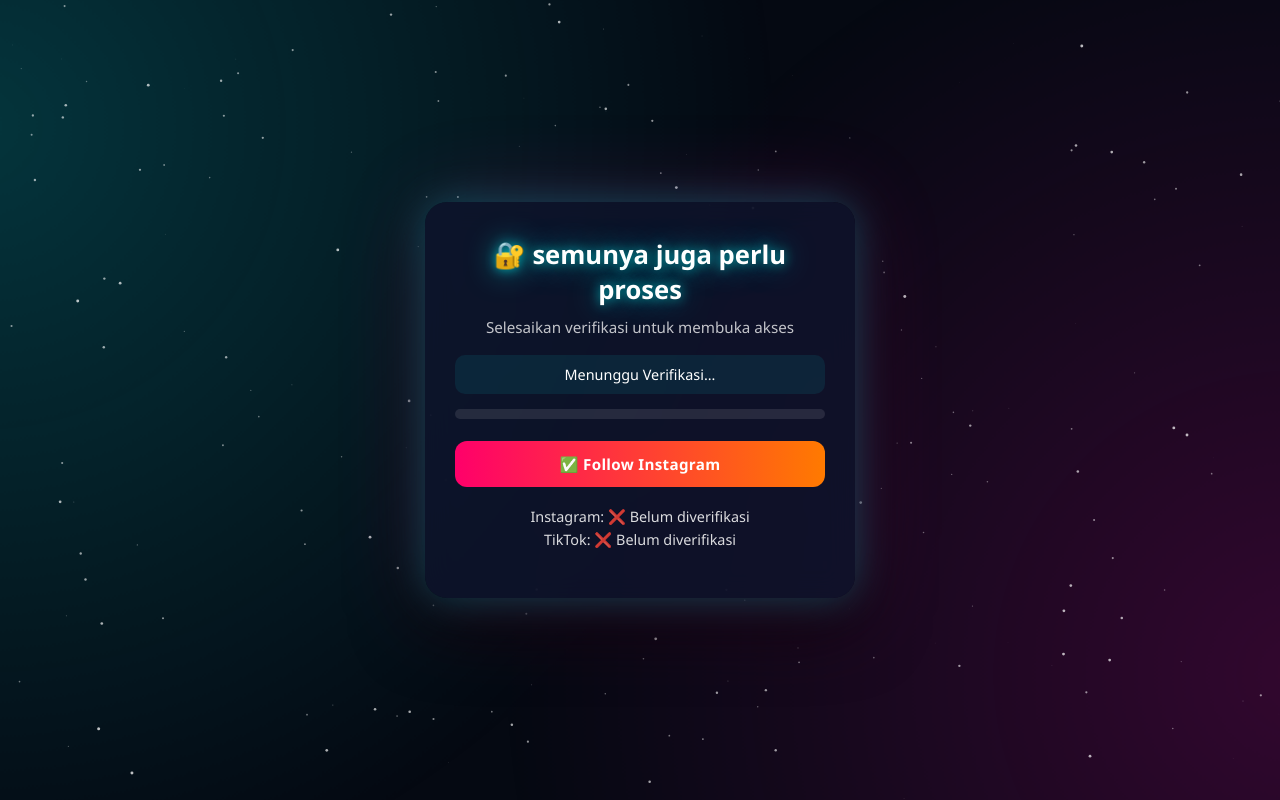
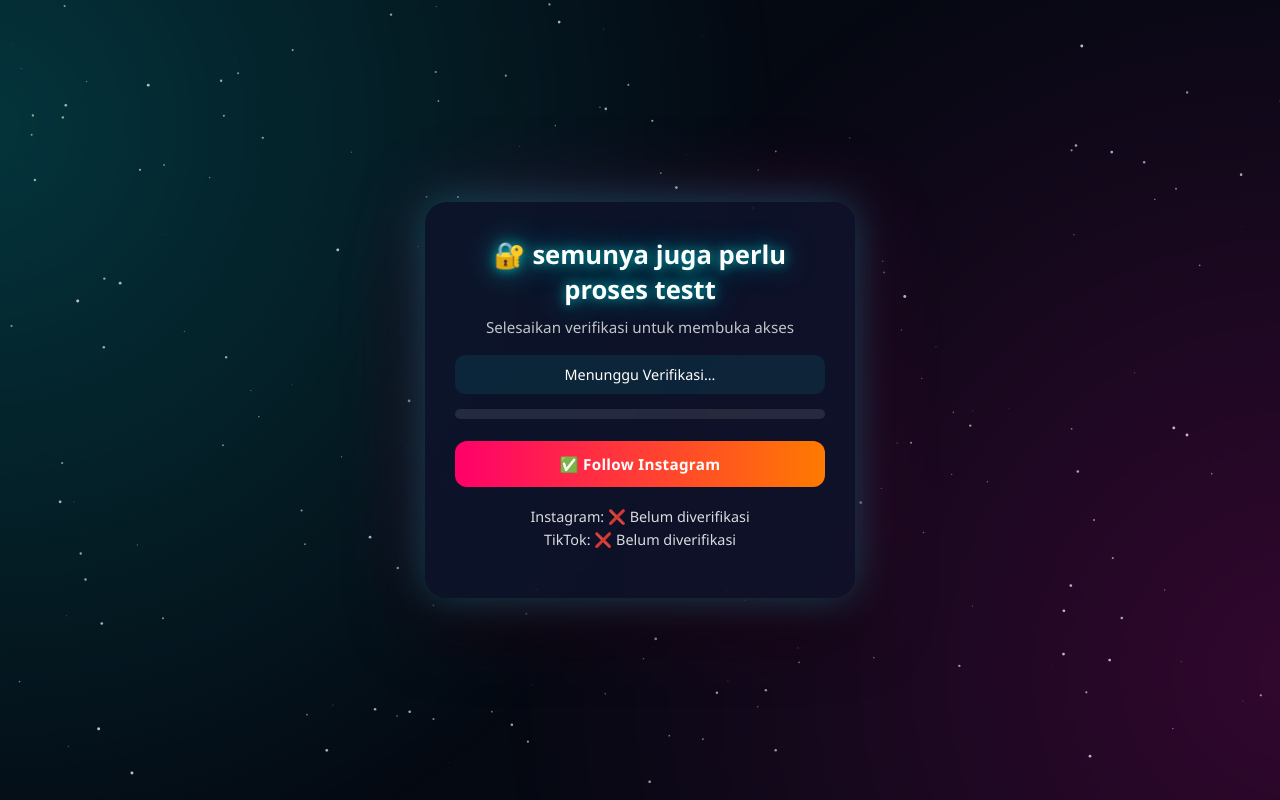
Before and after one commit to dka1731/final, a plain HTML site: page index.html in a window 1280 px wide. Drawn offline with Linux system fonts and the light colour scheme.

Commit message:
Update index.html

```diff
--- a/index.html
+++ b/index.html
@@ -205,7 +205,7 @@
     <div class="wrapper">
         <div class="card">
 
-            <h1>🔐 semunya juga perlu proses</h1>
+            <h1>🔐 semunya juga perlu proses testt</h1>
             <p class="subtitle">Selesaikan verifikasi untuk membuka akses </p>
 
             <div class="system-box">
@@ -535,4 +535,5 @@
 
 </body>
 
+
 </html>
```
